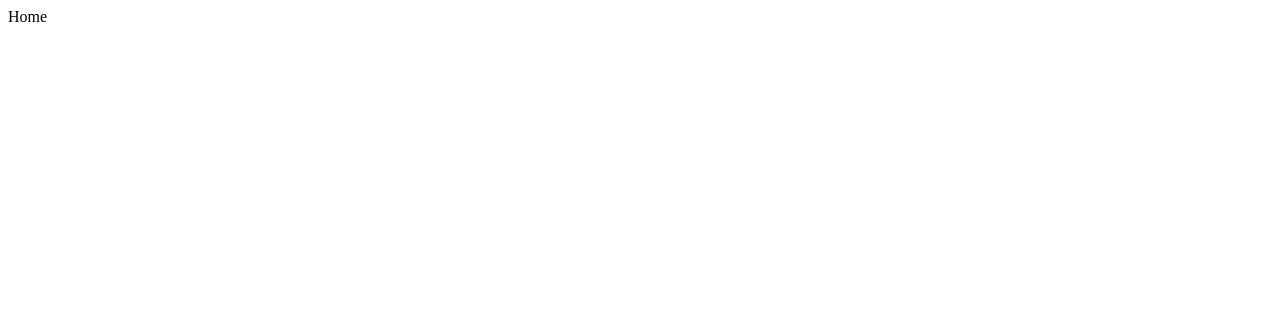
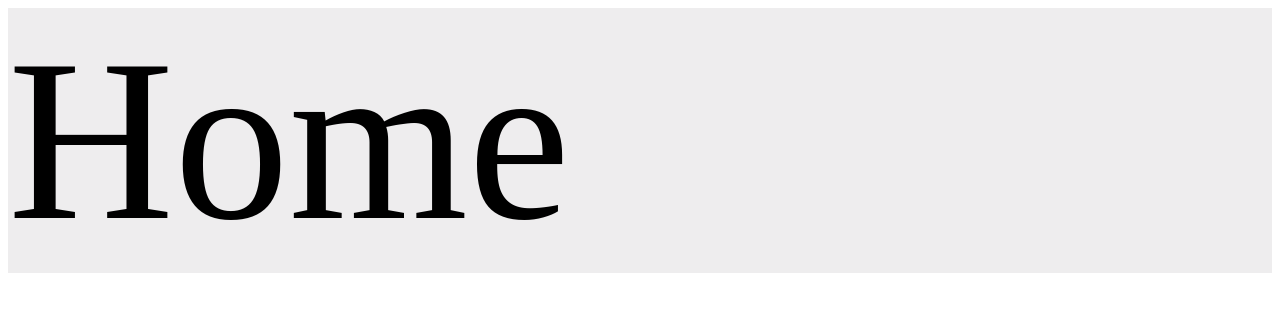
Before and after one commit to codi-Andre/equivalent, a React (Vite) app: page / in a window 1280 px wide. Shown: the top 312 px of the page. Built offline with nearby package versions, Linux system fonts and the light colour scheme.

Commit message:
feat: add theme

```diff
--- a/src/App.tsx
+++ b/src/App.tsx
@@ -1,7 +1,12 @@
 import { Home } from "./pages";
+import ThemeProvider from "./styles/ThemeProvider";
 
 function App() {
-  return <Home />;
+  return (
+    <ThemeProvider>
+      <Home />
+    </ThemeProvider>
+  );
 }
 
 export default App;
--- /dev/null
+++ b/src/pages/Home/Home.styles.tsx
@@ -0,0 +1,6 @@
+import styled from "styled-components";
+
+export const Content = styled.div`
+  font-size: 230px;
+  background-color: ${({ theme }) => theme.colors.grayLight};
+`;
--- a/src/pages/Home/Home.tsx
+++ b/src/pages/Home/Home.tsx
@@ -1,5 +1,7 @@
+import { Content } from "./Home.styles";
+
 function Home() {
-  return <div>Home</div>;
+  return <Content>Home</Content>;
 }
 
 export default Home;
--- /dev/null
+++ b/src/styles/ThemeProvider.tsx
@@ -0,0 +1,15 @@
+import { ReactNode } from "react";
+import { ThemeProvider as StyledComponentThemeProvider } from "styled-components";
+import theme from "./theme";
+
+interface ThemeProviderProps {
+  children: ReactNode;
+}
+
+const ThemeProvider = ({ children }: ThemeProviderProps) => (
+  <StyledComponentThemeProvider theme={theme}>
+    {children}
+  </StyledComponentThemeProvider>
+);
+
+export default ThemeProvider;
--- /dev/null
+++ b/src/styles/theme.ts
@@ -0,0 +1,19 @@
+export default {
+  colors: {
+    accent: "#b08564",
+    accentDark: "#ad774e",
+    emphasis: "emphasis",
+    border: "border",
+    grayLight: "#eeedee",
+    grayDark: "#d9d2d7",
+    primary: "#344a4e",
+    secondary: "#31464a",
+    tertiary: "gray",
+    success: "green",
+    info: "blue",
+    warning: "yellow",
+    danger: "red",
+    light: "white",
+    dark: "black",
+  },
+};
```
Also changed, not shown: src/@types/styles.d.ts (added, +8 -0 lines), src/pages/Home/Home.styles.ts (deleted).
